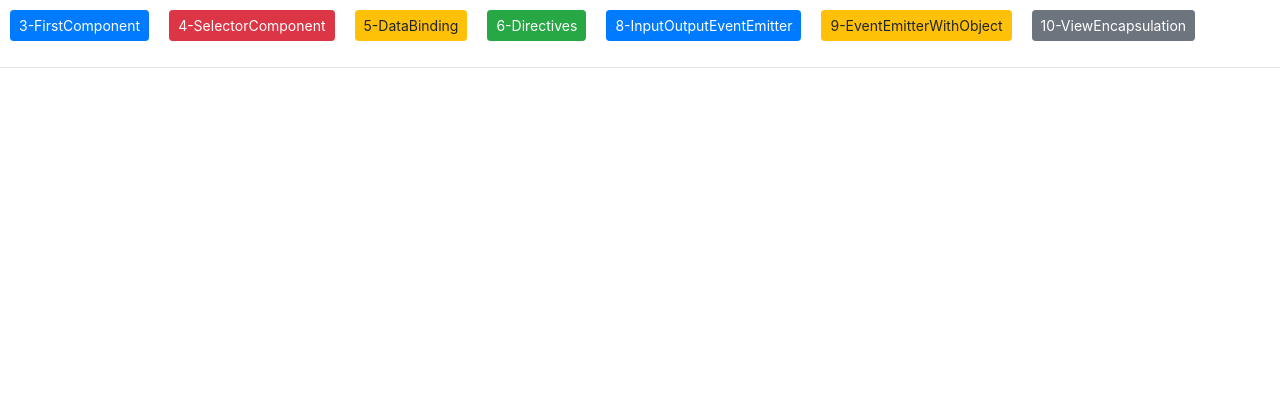
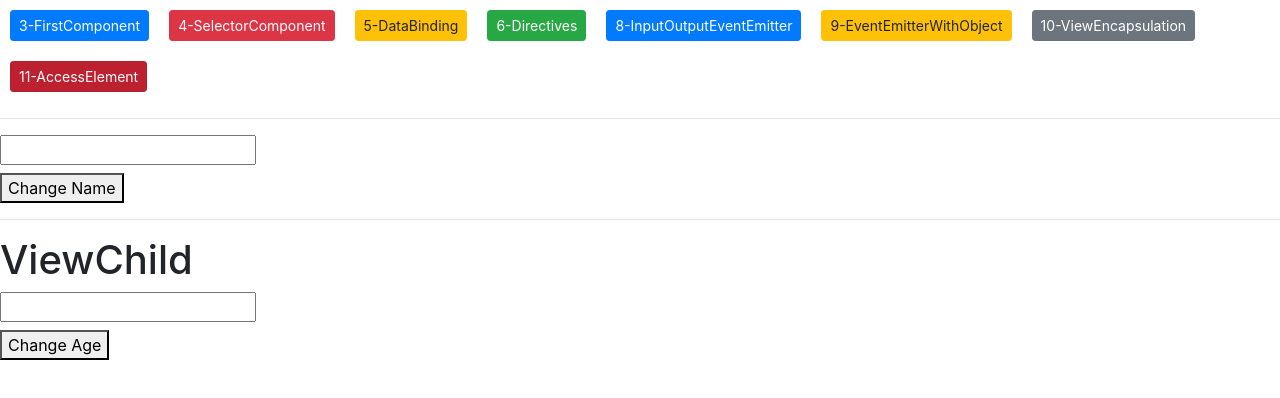
Before and after one commit to MohammadDabirsiaghi/Angular_FoadShariat, an Angular app: page /AccessElement in a window 1280 px wide. Before the commit this address led to /. Shown: the top 398 px of the page. Built offline with nearby package versions, Linux system fonts and the light colour scheme.

Commit message:
access element

```diff
--- /dev/null
+++ b/src/app/access-element/access-element.component.html
@@ -0,0 +1,10 @@
+
+<input type="text" #txtFirstName/>
+<h1>{{firstName}}</h1>
+<button (click)="ChangeName(txtFirstName)">Change Name</button>
+<hr/>
+<h1>ViewChild</h1>
+
+<input type="text" #txtAge/>
+<h1>{{age}}</h1>
+<button (click)="ChangeAge()">Change Age</button>
--- /dev/null
+++ b/src/app/access-element/access-element.component.ts
@@ -0,0 +1,23 @@
+import { Component, OnInit, ViewChild, ElementRef } from '@angular/core';
+
+@Component({
+  selector: 'app-access-element',
+  templateUrl: './access-element.component.html',
+  styleUrls: ['./access-element.component.css']
+})
+export class AccessElementComponent implements OnInit {
+
+  firstName:string="";
+  age:number;
+  @ViewChild('txtAge') txtAge:ElementRef
+  constructor() { }
+
+  ngOnInit() {
+  }
+  ChangeName(element:HTMLInputElement){
+    this.firstName=element.value;
+  }
+  ChangeAge(){
+    this.age=this.txtAge.nativeElement.value;
+  }
+}
--- a/src/app/app.component.html
+++ b/src/app/app.component.html
@@ -6,5 +6,7 @@
 <a class="btn btn-primary btn-sm" routerLink="/InputOutput" routerLinkActive="active">8-InputOutputEventEmitter</a>
 <a class="btn btn-warning btn-sm" routerLink="/EventEmitterWithObject" routerLinkActive="active">9-EventEmitterWithObject</a>
 <a class="btn btn-secondary btn-sm" routerLink="/ViewEncapsulation" routerLinkActive="active">10-ViewEncapsulation</a>
+
+<a class="btn btn-danger btn-sm" routerLink="/AccessElement" routerLinkActive="active">11-AccessElement</a>
 <hr/>
 <router-outlet></router-outlet>
```
Also changed, not shown: src/app/app.module.ts (+5 -2 lines), src/app/access-element/access-element.component.css (added), 1 other file (tests, documents, lock files or other folders).
